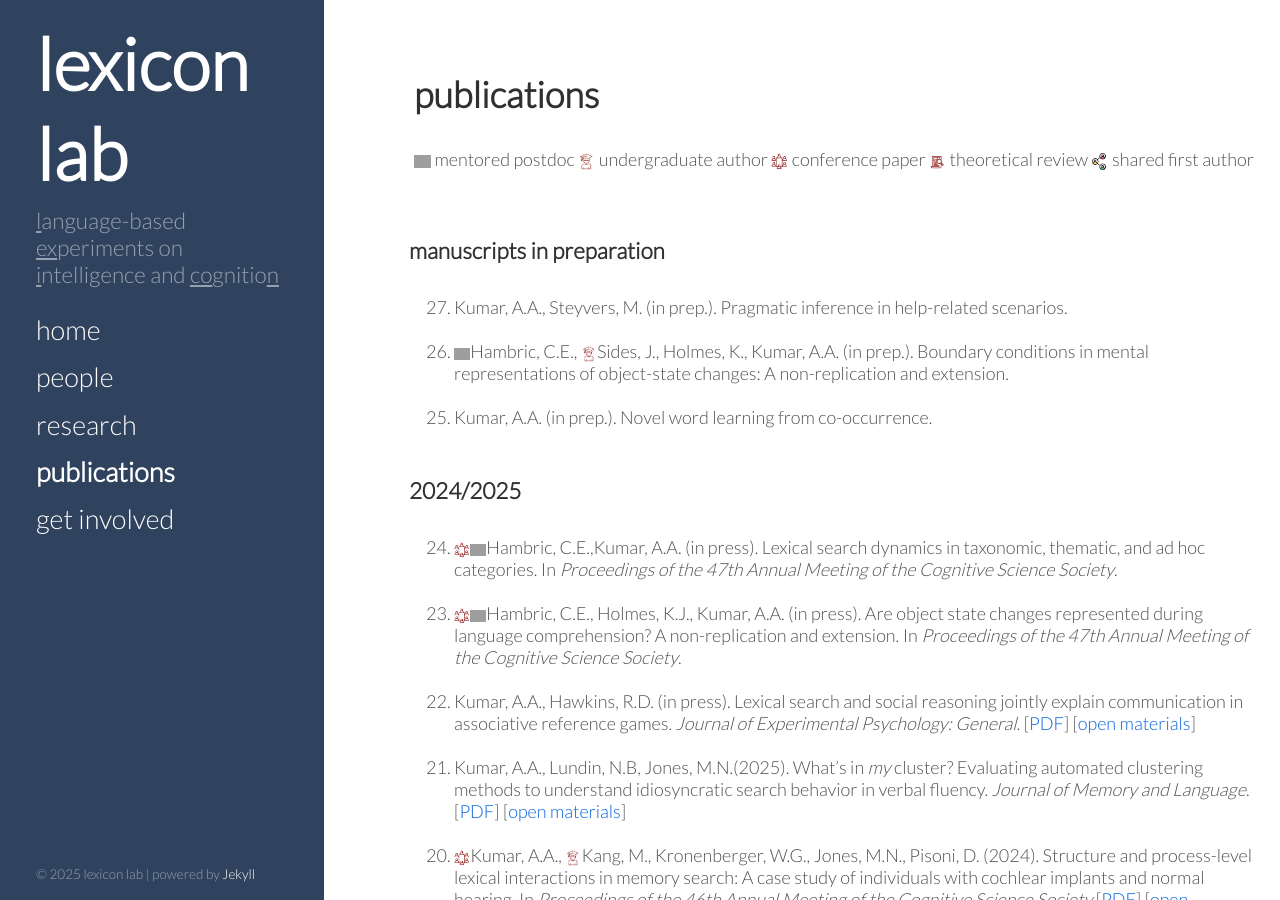
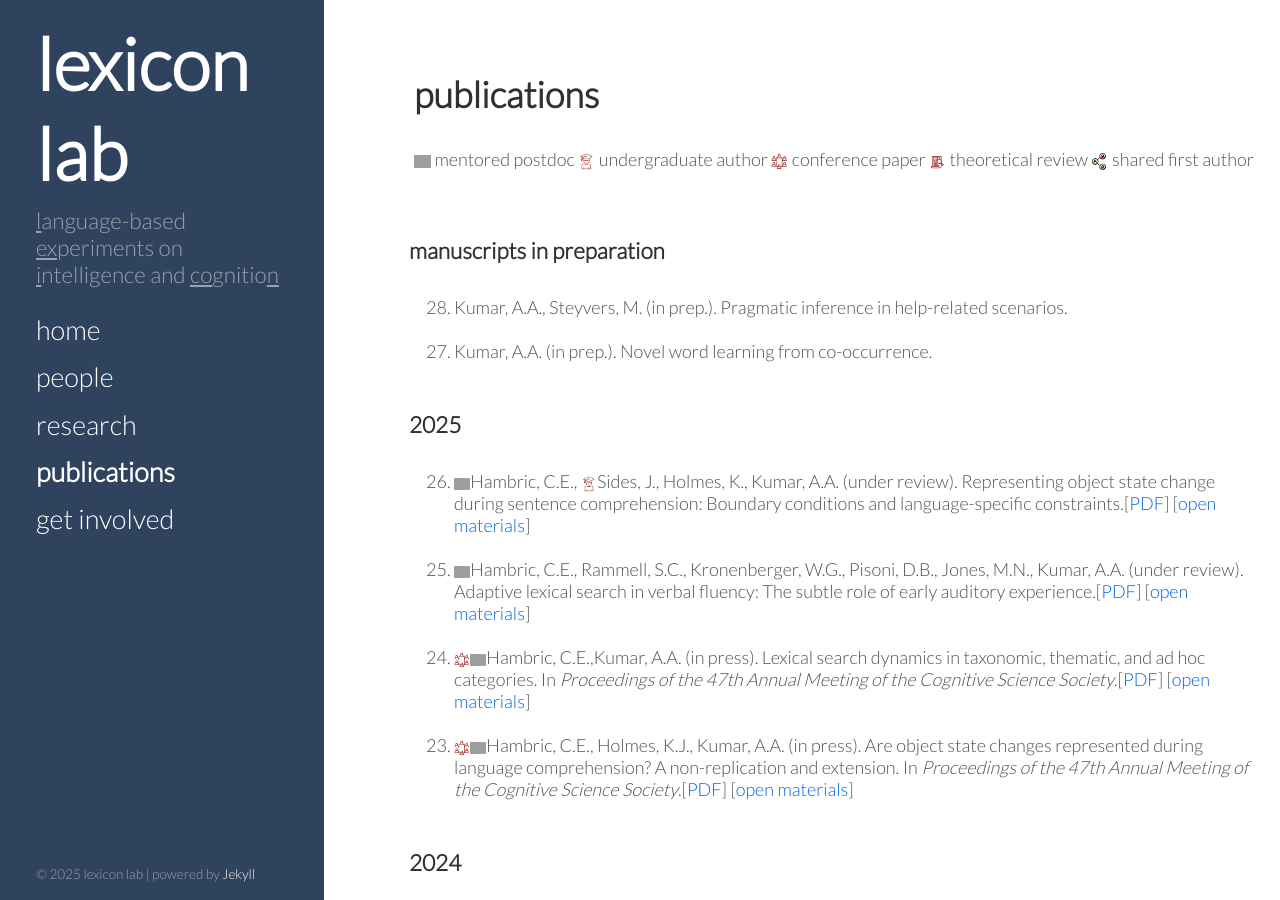
Before and after one commit to thelexiconlab/thelexiconlab.github.io, a Jekyll site: the page built from publications.html, in a window 1280 px wide and 900 px high. Built offline with Jekyll 4.4.1, drawn with Linux system fonts in a browser that asks for light colours; Markdown is read by kramdown in place of the engine named in the settings; some of the changed text lies outside the part shown; grey boxes are pictures that could not be loaded.

Commit message:
update pubs

```diff
--- a/publications.html
+++ b/publications.html
@@ -15,12 +15,14 @@ order: 4
 <ol reversed>
 <h3 class="unindent" > manuscripts in preparation </h3><br>
 <li><div>Kumar, A.A., Steyvers, M. (in prep.). Pragmatic inference in help-related scenarios.</div></li><br>
-<li><div><img src ="/images/icons/phd-icon.png" alt=" icon" class = "papericon" title="postdoc">Hambric, C.E., <img src ="/images/icons/undergrad.png" alt="ug icon" class = "papericon" title="undergraduate author">Sides, J., Holmes, K., Kumar, A.A. (in prep.). Boundary conditions in mental representations of object-state changes: A non-replication and extension.</div></li><br>
 <li><div>Kumar, A.A. (in prep.). Novel word learning from co-occurrence.</div></li><br>
-<h3 class="unindent"> 2024/2025 </h3><br>
-<li><div><img src ="/images/icons/conference.png" alt="conference icon" class = "papericon"><img src ="/images/icons/phd-icon.png" alt=" icon" class = "papericon" title="postdoc">Hambric, C.E.,Kumar, A.A. (in press). Lexical search dynamics in taxonomic, thematic, and ad hoc categories. In <i> Proceedings of the 47th Annual Meeting of the Cognitive Science Society</i>.</div></li><br>
-<li><div><img src ="/images/icons/conference.png" alt="conference icon" class = "papericon"><img src ="/images/icons/phd-icon.png" alt=" icon" class = "papericon" title="postdoc">Hambric, C.E., Holmes, K.J., Kumar, A.A. (in press). Are object state changes represented during language comprehension? A non-replication and extension. In <i> Proceedings of the 47th Annual Meeting of the Cognitive Science Society</i>.</div></li><br>
-<li><div>Kumar, A.A., Hawkins, R.D. (in press). Lexical search and social reasoning jointly explain communication in associative reference games. <i>Journal of Experimental Psychology: General</i>. [<a href="https://osf.io/preprints/psyarxiv/3a9kq" target="_blank" style="color:#0864dd;">PDF</a>] [<a href="https://github.com/hawkrobe/lexical-search-and-pragmatics" target="_blank" style="color:#0864dd;">open materials</a>]</div></li><br>
+<h3 class="unindent"> 2025 </h3><br>
+<li><div><img src ="/images/icons/phd-icon.png" alt=" icon" class = "papericon" title="postdoc">Hambric, C.E., <img src ="/images/icons/undergrad.png" alt="ug icon" class = "papericon" title="undergraduate author">Sides, J., Holmes, K., Kumar, A.A. (under review). Representing object state change during sentence comprehension: Boundary conditions and language-specific constraints.[<a href="https://osf.io/preprints/psyarxiv/8yxsr_v1" target="_blank" style="color:#0864dd;">PDF</a>] [<a href="https://osf.io/8v6yz/" target="_blank" style="color:#0864dd;">open materials</a>]</div></li><br>
+<li><div><img src ="/images/icons/phd-icon.png" alt=" icon" class = "papericon" title="postdoc">Hambric, C.E., Rammell, S.C., Kronenberger, W.G., Pisoni, D.B., Jones, M.N., Kumar, A.A. (under review). Adaptive lexical search in verbal fluency: The subtle role of early auditory experience.[<a href="" target="_blank" style="color:#0864dd;">PDF</a>] [<a href="https://github.com/thelexiconlab/cochlear-full" target="_blank" style="color:#0864dd;">open materials</a>]</div></li><br>
+<li><div><img src ="/images/icons/conference.png" alt="conference icon" class = "papericon"><img src ="/images/icons/phd-icon.png" alt=" icon" class = "papericon" title="postdoc">Hambric, C.E.,Kumar, A.A. (in press). Lexical search dynamics in taxonomic, thematic, and ad hoc categories. In <i> Proceedings of the 47th Annual Meeting of the Cognitive Science Society</i>.[<a href="" target="_blank" style="color:#0864dd;">PDF</a>] [<a href="" target="_blank" style="color:#0864dd;">open materials</a>]</div></li><br>
+<li><div><img src ="/images/icons/conference.png" alt="conference icon" class = "papericon"><img src ="/images/icons/phd-icon.png" alt=" icon" class = "papericon" title="postdoc">Hambric, C.E., Holmes, K.J., Kumar, A.A. (in press). Are object state changes represented during language comprehension? A non-replication and extension. In <i> Proceedings of the 47th Annual Meeting of the Cognitive Science Society</i>.[<a href="" target="_blank" style="color:#0864dd;">PDF</a>] [<a href="" target="_blank" style="color:#0864dd;">open materials</a>]</div></li><br>
+<h3 class="unindent"> 2024 </h3><br>
+<li><div>Kumar, A.A., Hawkins, R.D. (2025). Lexical search and social reasoning jointly explain communication in associative reference games. <i>Journal of Experimental Psychology: General</i>. [<a href="https://osf.io/preprints/psyarxiv/3a9kq" target="_blank" style="color:#0864dd;">PDF</a>] [<a href="https://github.com/hawkrobe/lexical-search-and-pragmatics" target="_blank" style="color:#0864dd;">open materials</a>]</div></li><br>
 <li><div>Kumar, A.A., Lundin, N.B, Jones, M.N.(2025). What’s in <i>my</i> cluster? Evaluating automated clustering methods to understand idiosyncratic search behavior in verbal fluency. <i>Journal of Memory and Language</i>. [<a href="https://osf.io/preprints/psyarxiv/9anmr" target="_blank" style="color:#0864dd;">PDF</a>] [<a href="https://github.com/thelexiconlab/whats-in-my-cluster" target="_blank" style="color:#0864dd;">open materials</a>]</div></li><br>
 <li><div><img src ="/images/icons/conference.png" alt="conference icon" class = "papericon">Kumar, A.A., <img src ="/images/icons/undergrad.png" alt="ug icon" class = "papericon" title="undergraduate author">Kang, M., Kronenberger, W.G., Jones, M.N., Pisoni, D. (2024). Structure and process-level lexical interactions in memory search: A case study of individuals with cochlear implants and normal hearing. In <i> Proceedings of the 46th Annual Meeting of the Cognitive Science Society</i>.[<a href="https://drive.google.com/file/d/1bVGQ8VQP5yoAcPEwUccNU6PJAWGw3vG1/view?usp=sharing" target="_blank" style="color:#0864dd;">PDF</a>] [<a href="https://github.com/thelexiconlab/cochlear-project" target="_blank" style="color:#0864dd;">open materials</a>]</div></li><br>
 <h3 class="unindent"> 2023 </h3><br>
```
